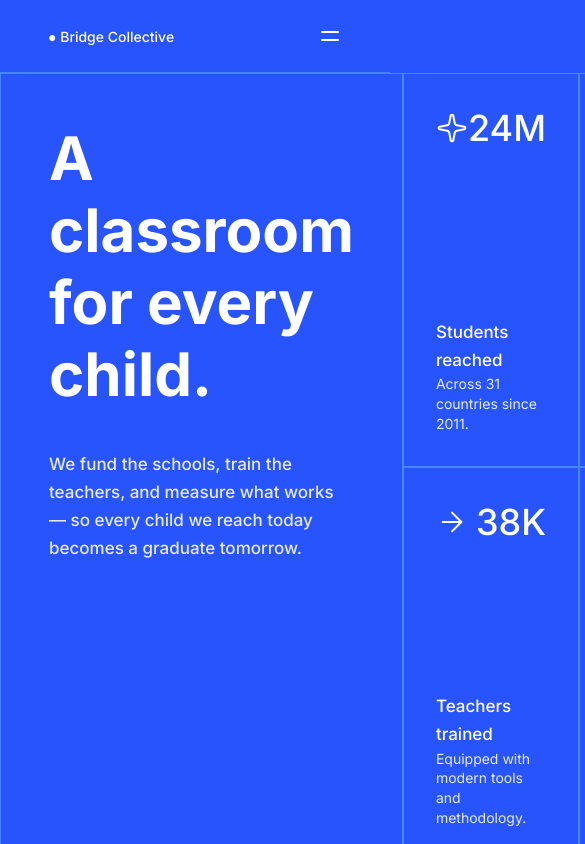
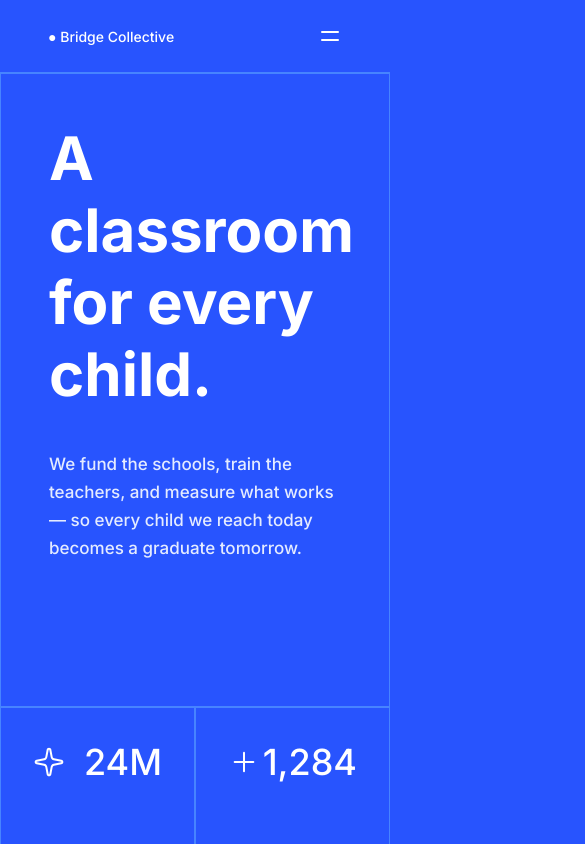
Before and after one commit to FuHoaiThu/FM-Grid-landing-page, a Vue app: page / in a window 390 px wide. Shown: the top 844 px of the page, 585 px wide, since content can reach past the window. Built offline with nearby package versions, Linux system fonts and the light colour scheme.

Commit message:
[FE: refs #4: fix responsive content

```diff
--- a/src/components/GridContent.vue
+++ b/src/components/GridContent.vue
@@ -71,5 +71,12 @@ const cards = [
       color: $color-blue-200;
     }
   }
+  @media screen and (max-width: 768px) {
+    grid-template-columns: 1fr 1fr;
+    .hero {
+      grid-column: span 2;
+      min-height: 536px;
+    }
+  }
 }
 </style>
--- a/src/components/header/Menu.vue
+++ b/src/components/header/Menu.vue
@@ -48,6 +48,7 @@ const props = defineProps({
   right: 0;
   width: 100vw;
   height: 100vh;
+  top: 73px;
 }
 .menu ul {
   width: fit-content;
```
Also changed, not shown: 1 other file (tests, documents, lock files or other folders).
